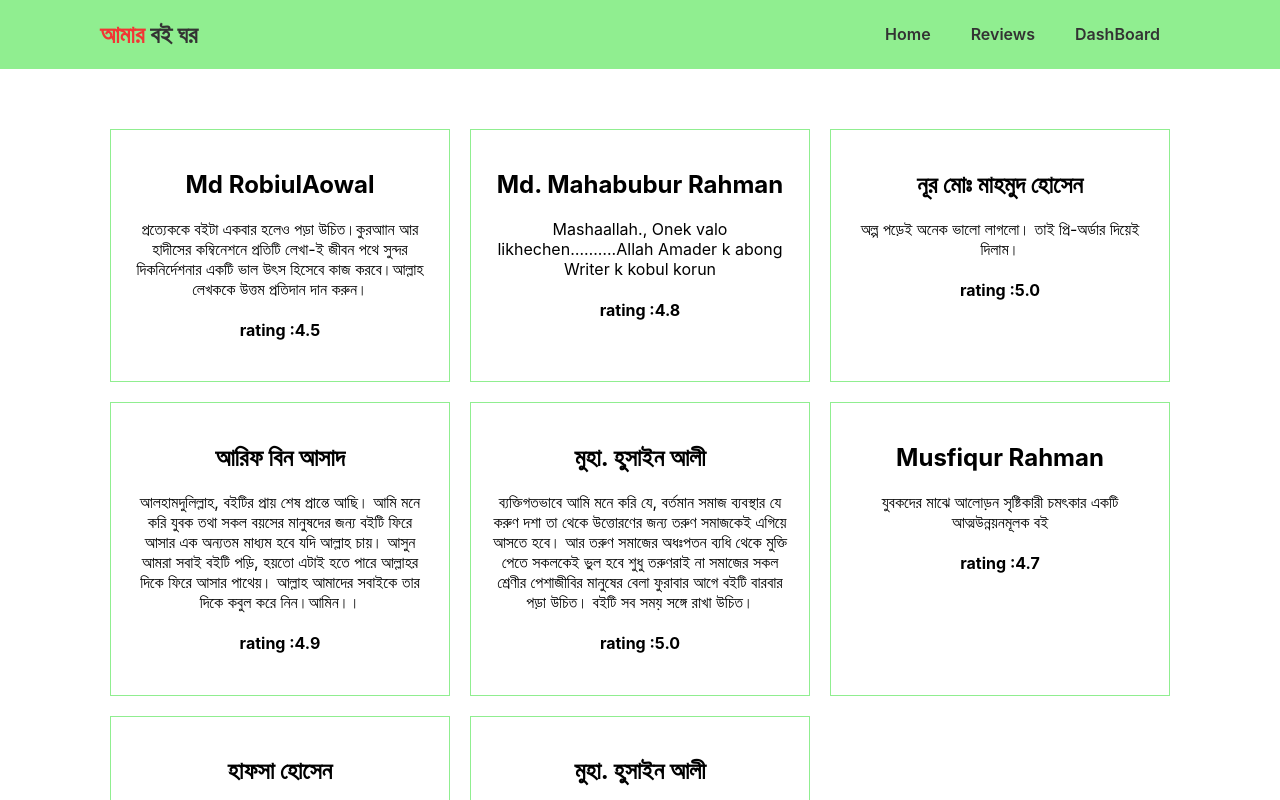
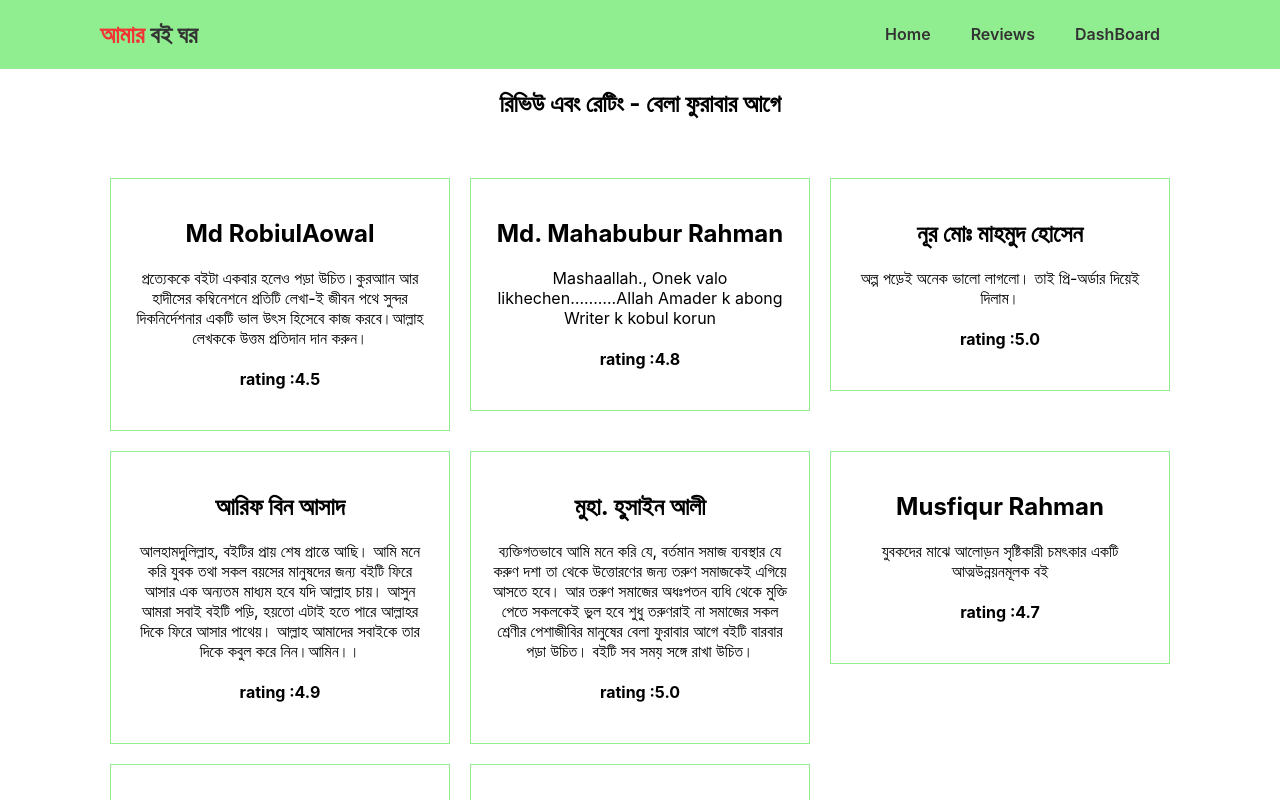
Before and after one commit to Safiul-Azam/book-analysis-website, a React (Create React App) app: page /reviews in a window 1280 px wide. Shown: the top 800 px of the page. Built offline with nearby package versions, Linux system fonts and the light colour scheme.

Commit message:
show 3 reviews in home and all reviews show in reviews link

```diff
--- /dev/null
+++ b/src/components/AllReview/AllReview.js
@@ -0,0 +1,16 @@
+import React from 'react';
+
+const AllReview = (props) => {
+    const {name, reviews, rating} = props.review
+    return (
+        <div>
+            <div className='review-info'>
+            <h2>{name}</h2>
+            <p>{reviews}</p>
+            <h4>rating :{rating}</h4>
+        </div>
+        </div>
+    );
+};
+
+export default AllReview;
--- a/src/components/HandleReview/HandleReview.js
+++ b/src/components/HandleReview/HandleReview.js
@@ -1,12 +1,17 @@
 import React from 'react';
-import Reviews from '../Reviews/Reviews';
+import { useNavigate } from 'react-router-dom';
+import useReviews from '../../hooks/useReviews';
+import AllReview from '../AllReview/AllReview';
 
 const HandleReview = () => {
-
+    const [reviews, setReviews] = useReviews()
+    const navigate = useNavigate()
+    const handleReview = () => {
+        navigate(`/reviews`)
+    }
     return (
         <div>
-            <h2>it is handleReview</h2>
-
+            <button onClick={handleReview} className='see-btn'>See all reviews</button>
         </div>
     );
 };
--- a/src/components/Home/Home.js
+++ b/src/components/Home/Home.js
@@ -1,8 +1,12 @@
 import React from 'react';
+import useReviews from '../../hooks/useReviews';
+import HandleReview from '../HandleReview/HandleReview';
+import Review from '../Review/Review';
 import Reviews from '../Reviews/Reviews';
 import './Home.css'
 
 const Home = () => {
+    const [reviews, setReviews] = useReviews()
     return (
         <div>
             <div className='book-container'>
@@ -14,7 +18,13 @@ const Home = () => {
             <img src="bela.png" alt="" />
             </div>
             </div>
-            <Reviews></Reviews>
+            <h2>রিভিউ এবং রেটিং - বেলা ফুরাবার আগে</h2>
+           <div className='reviews-container'>
+           {
+               reviews.slice(0,3).map(review => <Review review={review}></Review>)
+            }
+           </div>
+           <HandleReview></HandleReview>
         </div>
     );
 };
--- a/src/components/Review/Review.js
+++ b/src/components/Review/Review.js
@@ -3,7 +3,6 @@ import './Review.css'
 
 const Review = ({review}) => {
     const {name, reviews, rating} = review
-
     return (
         <div className='review-info'>
             <h2>{name}</h2>
--- a/src/components/Reviews/Reviews.js
+++ b/src/components/Reviews/Reviews.js
@@ -1,24 +1,22 @@
-import React, { useEffect, useState } from 'react';
-import { Link, useNavigate } from 'react-router-dom';
+import React  from 'react';
+
 import useReviews from '../../hooks/useReviews';
-import Review from '../Review/Review';
+import AllReview from '../AllReview/AllReview';
+
 import './Reviews.css'
 
 const Reviews = () => {
     const [reviews, setReviews] = useReviews()
-    const navigate = useNavigate()
-    const handleReview = () => {
-        navigate(`/reviews`)
-    }
     return (
         <div>
+             <h2>রিভিউ এবং রেটিং - বেলা ফুরাবার আগে</h2>
            <div className='reviews-container'>
            {
-                reviews.map(review => <Review review={review}></Review>)
+               reviews.map(review => <AllReview review={review}></AllReview>)
             }
            </div>
 
-            <button onClick={handleReview} className='see-btn'>See all reviews</button>
+
         </div>
     );
 };
```
